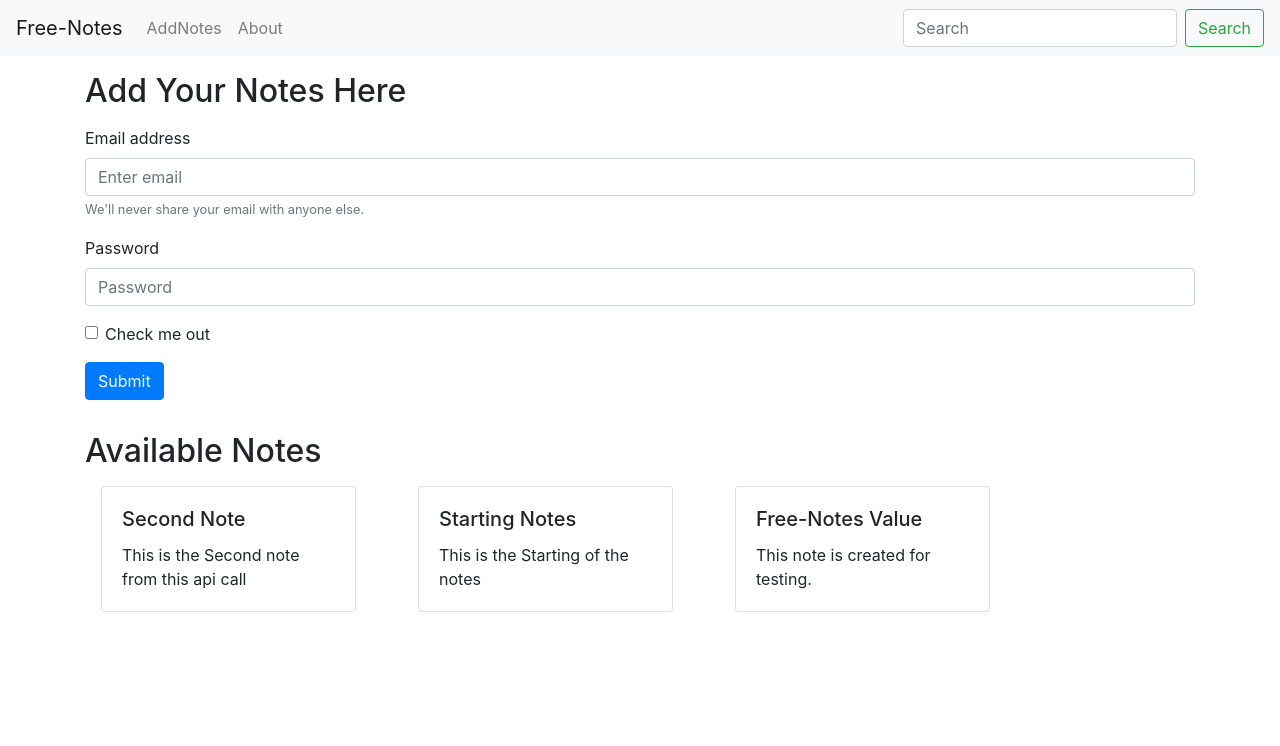
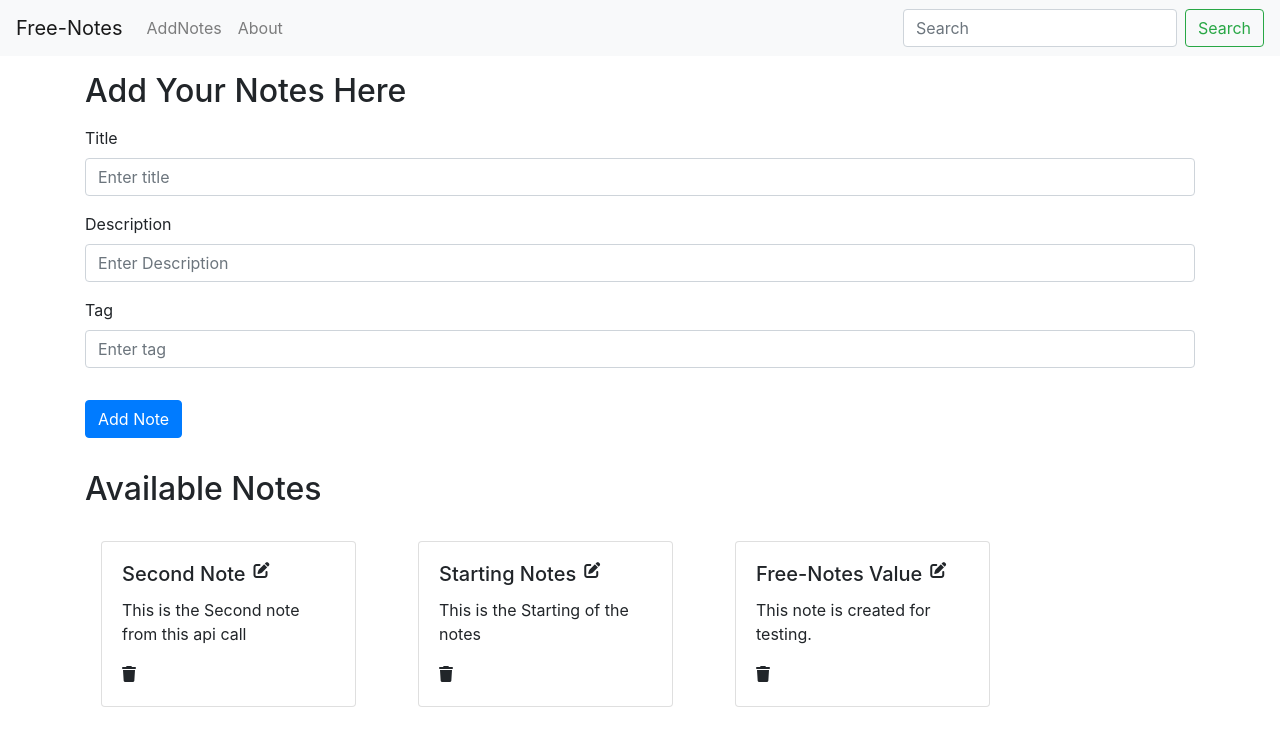
Before and after one commit to sanchitarora802/Free-Notes, a React (Create React App) app in the folder frontEnd/free-notes/: page /addNotes in a window 1280 px wide. Shown: the top 746 px of the page. Built offline with nearby package versions, Linux system fonts and the light colour scheme.

Commit message:
Front addNote deleteNote

```diff
--- a/frontEnd/free-notes/public/index.html
+++ b/frontEnd/free-notes/public/index.html
@@ -8,6 +8,7 @@
       name="description"
       content="Web site created using create-react-app"
     />
+    <script src="https://kit.fontawesome.com/0898c8044b.js" crossorigin="anonymous"></script>
     <title>React App</title>
      <!--Bootstrap Css -->
      <link rel="stylesheet" href="https://cdn.jsdelivr.net/npm/bootstrap@4.0.0/dist/css/bootstrap.min.css" integrity="sha384-Gn5384xqQ1aoWXA+058RXPxPg6fy4IWvTNh0E263XmFcJlSAwiGgFAW/dAiS6JXm" crossorigin="anonymous">
@@ -15,6 +16,7 @@
   </head>
   <body>
     <noscript>You need to enable JavaScript to run this app.</noscript>
-    <div id="root"></div>
+    <div id="root">
+    </div>
   </body>
 </html>
--- a/frontEnd/free-notes/src/App.css
+++ b/frontEnd/free-notes/src/App.css
@@ -2,37 +2,7 @@
   text-align: center;
 }
 
-.App-logo {
-  height: 40vmin;
-  pointer-events: none;
+/* Used in fontawesom */
+i{
+  cursor: pointer;
 }
-
-@media (prefers-reduced-motion: no-preference) {
-  .App-logo {
-    animation: App-logo-spin infinite 20s linear;
-  }
-}
-
-.App-header {
-  background-color: #282c34;
-  min-height: 100vh;
-  display: flex;
-  flex-direction: column;
-  align-items: center;
-  justify-content: center;
-  font-size: calc(10px + 2vmin);
-  color: white;
-}
-
-.App-link {
-  color: #61dafb;
-}
-
-@keyframes App-logo-spin {
-  from {
-    transform: rotate(0deg);
-  }
-  to {
-    transform: rotate(360deg);
-  }
-}
--- a/frontEnd/free-notes/src/components/AddNotes.js
+++ b/frontEnd/free-notes/src/components/AddNotes.js
@@ -1,7 +1,30 @@
-import React from 'react'
+import React, {useContext,useState} from 'react'
 import Notes from './Notes'
+import contextPath from '../contexts/notes/noteContext'
 
 function AddNotes() {
+
+    const contextUsed = useContext(contextPath)
+
+    // Default state for this component only
+    const [demoNote, setdemoNote] = new useState({
+        title: "",
+        description: "",
+        tag: ""
+    })
+
+
+    // this function will directly call the set state function and will change the event value of event name automatically. But then the default state name and input names should match.
+        const changeFunction = (e) => {
+        setdemoNote({...demoNote, [e.target.name] : [e.target.value]})
+    }
+
+    const handleSubmit = (e) => {
+       e.preventDefault();
+       console.log("Add button")
+       // while calling the function always check the parameters to send. Dont always send the complete object. Check for the parameters it is accepting
+       contextUsed.addNote(demoNote.title,demoNote.description,demoNote.tag)
+    }
 
 
     return (
@@ -12,19 +35,21 @@ function AddNotes() {
 
             <form className="container my-3">
                 <div className="form-group">
-                    <label>Email address</label>
-                    <input type="email" className="form-control" id="exampleInputEmail1" aria-describedby="emailHelp" placeholder="Enter email" />
-                    <small id="emailHelp" className="form-text text-muted">We'll never share your email with anyone else.</small>
+                    <label>Title</label>
+                    <input type="text" className="form-control" id="title" name= "title" placeholder="Enter title" onChange={changeFunction}/>
                 </div>
+
                 <div className="form-group">
-                    <label>Password</label>
-                    <input type="password" className="form-control" id="exampleInputPassword1" placeholder="Password" />
+                    <label>Description</label>
+                    <input type="text" className="form-control" id="description" name= "description" placeholder="Enter Description" onChange={changeFunction} />
                 </div>
-                <div className="form-check">
-                    <input type="checkbox" className="form-check-input" id="exampleCheck1" />
-                    <label className="form-check-label">Check me out</label>
+
+                <div className="form-group">
+                    <label>Tag</label>
+                    <input type="text" className="form-control" id="tag" name= "tag" placeholder="Enter tag " onChange={changeFunction} />
                 </div>
-                <button type="submit" className="btn btn-primary my-3">Submit</button>
+
+                <button type="submit" className="btn btn-primary my-3" onClick={handleSubmit}>Add Note</button>
             </form>
 
             {/* Used to call another notes component  */}
--- a/frontEnd/free-notes/src/components/NoteItem.js
+++ b/frontEnd/free-notes/src/components/NoteItem.js
@@ -1,12 +1,25 @@
-import React from 'react'
+import React,{useContext} from 'react'
+import contextPath from '../contexts/notes/noteContext'
+
 
 function NoteItem(props) {
+    const contxtUsed = useContext(contextPath)
+
+    function handleDelete(e){
+        e.preventDefault();
+        console.log("delete button")
+        contxtUsed.deleteNote(props.note._id)
+    }
+
     return (
-        <div className='col-md-3 mx-3'>
+        <div className='col-md-3 mx-3 my-3'>
             <div className="card">
                     <div className="card-body">
-                        <h5 className="card-title">{props.note.title}</h5>
+                       <div className='d-flex'>
+                        <h5 className="card-title">{props.note.title}</h5> <i className="fa-solid fa-pen-to-square mx-2"></i>
+                        </div>
                         <p className="card-text">{props.note.description}</p>
+                      <i className=" iclass fa-solid fa-trash " onClick={handleDelete}></i>
                     </div>
             </div>
         </div>
--- a/frontEnd/free-notes/src/components/Notes.js
+++ b/frontEnd/free-notes/src/components/Notes.js
@@ -12,9 +12,9 @@ function Notes() {
            </div>
            <div className="container">
             <div className='row my-3'>
-                {/* NoteItem is seprate component in which is used by sending props using map function and create new NoteItems. */}
+                 {/* NoteItem is seprate component in which is used by sending props using map function and create new NoteItems. */}
                 {context.notes.map((note) => {
-                    return <NoteItem note={note} />
+                    return <NoteItem key = {note._id} note={note} />
                 })}
             </div>
             </div>
--- a/frontEnd/free-notes/src/components/navBar.js
+++ b/frontEnd/free-notes/src/components/navBar.js
@@ -1,15 +1,14 @@
-import {React,useEffect} from 'react'
+import {React} from 'react'
 import {Link,useLocation} from "react-router-dom";
 
 
 function NavBar() {
-    //Used for checking which page is active.
+    // Used for checking which page is active.
+    // useEffect(() => {
+    //     console.log(location.pathname)
+    // })
+
     let location = useLocation();
-    useEffect(() => {
-        // console.log(location.pathname)
-    })
-
-
     return (
         <>
             <nav className="navbar navbar-expand-lg navbar-light bg-light">
--- a/frontEnd/free-notes/src/contexts/notes/noteState.js
+++ b/frontEnd/free-notes/src/contexts/notes/noteState.js
@@ -35,15 +35,44 @@ const NoteState = (props) => {
         }
     ]
 
-     const [notes,setNotes] = useState(notesStarting)
+    // Add a new note
+    const addNote = (title, description, tag) => {
+
+        const dummyNote =
+        {
+            "_id": "62d1239befcebb8681125a8387",
+            "userid": "62cd48eb110b4af5a0563329",
+            "title": title,
+            "description": description,
+            "tag": tag,
+            "timeStamp": "2022-07-15T08:21:47.570Z",
+            "__v": 0
+        }
+        console.log("Adding a new note")
+        setNotes(notes.concat(dummyNote))
+    }
+
+    // Delete a new note
+    const deleteNote = (id) => {
+        console.log("deleting a existing note")
+        setNotes(notes.filter( (note) => {
+            return note._id !== id
+        }))
+    }
+
+    // Edit a new note
 
 
-   return(
-    //Boiler plate code for using context api (Wherever the NoteState would be used within that the props.children will be automatically inserted )
-    <noteContext.Provider value={{notes,setNotes}}>
-        {props.children}
-    </noteContext.Provider>
-   )
+
+    //Notes State
+    const [notes, setNotes] = useState(notesStarting)
+
+    return (
+        //Boiler plate code for using context api (Wherever the NoteState would be used within that the props.children will be automatically inserted )
+        <noteContext.Provider value={{ notes, setNotes, addNote, deleteNote }}>
+            {props.children}
+        </noteContext.Provider>
+    )
 }
 
 export default NoteState
```
Also changed, not shown: 1 other file (tests, documents, lock files or other folders).
